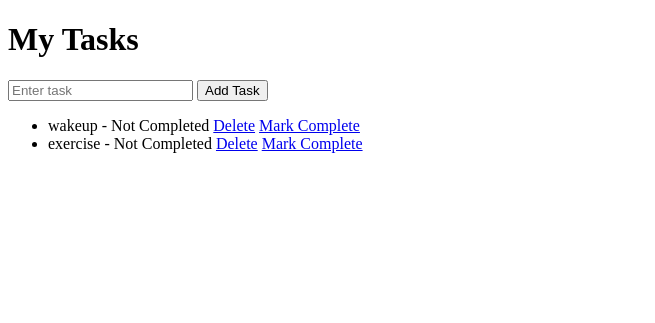
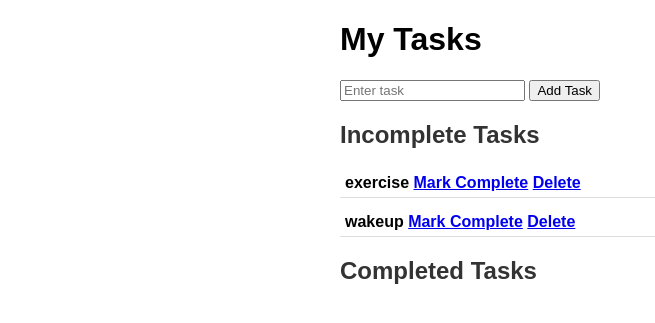
Before and after one commit to shivakumar284/task-manager, a Django app: page / in a window 1280 px wide. Shown: the top 323 px of the page, without its empty margins (0-655 px from the left). Run offline with Django 5.2, Linux system fonts and the light colour scheme; data comes from the database, SQL or seed files in the repository.

Commit message:
Seperate completed/incomplete tasks + CSS improvements

```diff
--- a/tasks/models.py
+++ b/tasks/models.py
@@ -4,7 +4,7 @@ class Task(models.Model):
     title = models.CharField(max_length=200)
     description = models.TextField(blank=True)
     completed = models.BooleanField(default=False)
-    created_at = models.DateTimeField(auto_now_add=True)
+    created = models.DateTimeField(auto_now_add=True)
 
     def __str__(self):
         return self.title
--- a/tasks/templates/tasks/task_list.html
+++ b/tasks/templates/tasks/task_list.html
@@ -2,6 +2,30 @@
 <html>
 <head>
     <title>Task List</title>
+    <style>
+        body{
+            font-family:Arial, sans-serif;
+            max-width:600px;
+            margin: 20px auto;
+        }
+        h2{
+            color: #333;
+            margin-top: 20px;
+        }
+        .task{
+            margin-bottom: 10px;
+            padding: 5px;
+            border-bottom: 1px solid #ddd;
+        }
+        .completed {
+            text-decoration: line-through;
+            color: gray;
+        }
+        .incomplete {
+            font-weight: bold;
+        }
+
+        </style>
 </head>
 <body>
     <h1>My Tasks</h1>
@@ -10,25 +34,32 @@
         <input type="text" name="title" placeholder="Enter task" required>
         <button type="submit">Add Task</button>
     </form>
-    <ul>
-        {% for task in tasks %}
-            <li>
-                {{ task.title }} -
-                {% if task.completed %}
-                    Completed
-                {% else %}
-                    Not Completed
-                {% endif %}
-                <a href="{% url 'delete_task' task.id%}">Delete</a>
-                {% if task.completed %}
+    <h2>Incomplete Tasks</h2>
+    {% for task in tasks %}
+        {% if not task.completed %}
+            <div class="task incomplete">
+                {{ task.title }}
+                <a href="{% url 'toggle_complete' task.id %}">Mark Complete</a>
+                <a href="{% url 'delete_task' task.id %}">Delete</a>
+            </div>
+        {% endif %}
+    {% empty %}
+        <p>No incomplete tasks.</p>
+    {% endfor %}
+
+    <h2>Completed Tasks</h2>
+    {% for task in tasks %}
+        {% if task.completed %}
+            <div class="task completed">
+                {{ task.title }}
                 <a href="{% url 'toggle_complete' task.id %}">Mark Incomplete</a>
-                {% else %}
-                <a href="{% url 'toggle_complete' task.id %}">Mark Complete</a>
-                {% endif %}
-            </li>
-        {% empty %}
-            <li>No tasks yet.</li>
-        {% endfor %}
-    </ul>
+                <a href="{% url 'delete_task' task.id %}">Delete</a>
+            </div>
+        {% endif %}
+    {% empty %}
+        <p>No completed tasks.</p>
+    {% endfor %}
+
+
 </body>
 </html>
--- a/tasks/views.py
+++ b/tasks/views.py
@@ -8,8 +8,9 @@ def task_list(request):
         Task.objects.create(title=title)
         return redirect('task_list')
 
-    tasks = Task.objects.all()
+    tasks = Task.objects.all().order_by('-created')
     return render(request, 'tasks/task_list.html', {'tasks': tasks})
+
 
 def delete_task(request,id):
     task=Task.objects.get(id=id)
```
Also changed, not shown: db.sqlite3, tasks/migrations/0002_rename_created_at_task_created.py (added).
